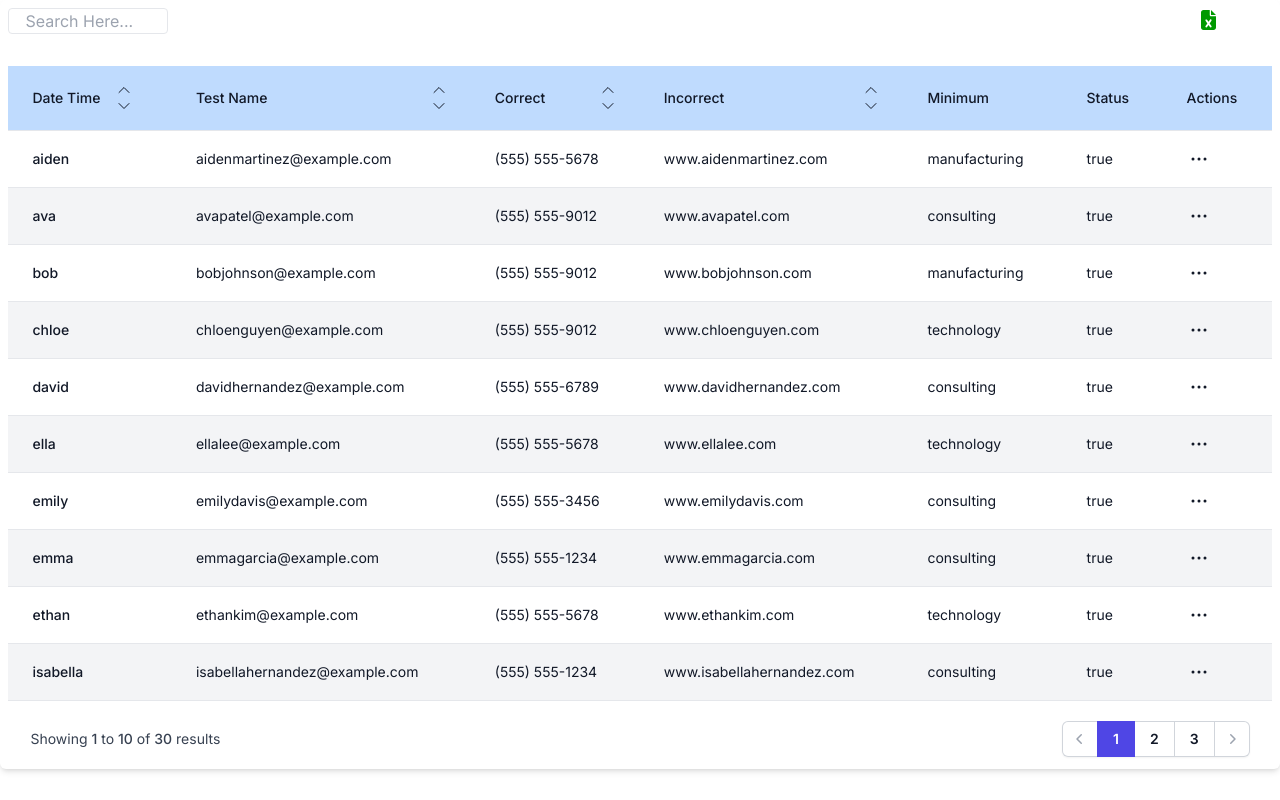
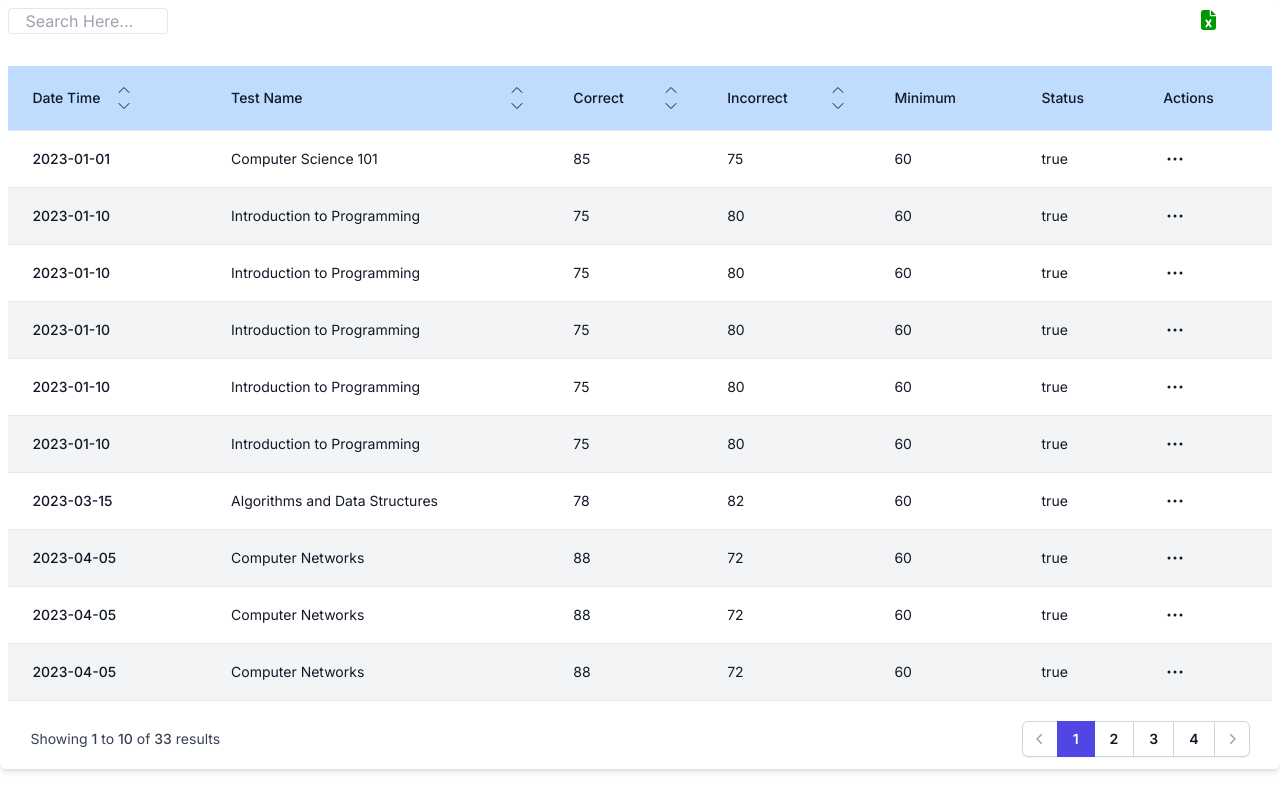
Before and after one commit to sk-py/table_view, a Next.js app in the folder actify_table/: page / in a window 1280 px wide. Built offline with nearby package versions, Linux system fonts and the light colour scheme; what export-from-json would draw is missing.

Commit message:
New data added

```diff
--- a/actify_table/src/app/globals.css
+++ b/actify_table/src/app/globals.css
@@ -13,6 +13,7 @@
     --foreground-rgb: 255, 255, 255;
     --background-start-rgb: 0, 0, 0;
     --background-end-rgb: 0, 0, 0;
+
   }
 }
 
--- a/actify_table/src/app/page.js
+++ b/actify_table/src/app/page.js
@@ -74,7 +74,7 @@ export default function Main() {
         <div className="flex gap-4 items-center lg:mx-16 z-10 -mb-10 mr-5 ">
           <FontAwesomeIcon
             onClick={hanldeExcelDownload}
-            className="text-xl cursor-pointer z-10"
+            className="text-xl cursor-pointer z-20"
             icon={faFileExcel}
             style={{ color: "#009900" }}
           />
--- a/actify_table/src/db.js
+++ b/actify_table/src/db.js
@@ -1,242 +1,266 @@
 export const db = [
   {
-    account: "john",
-    email: "johndoe@example.com",
-    phone: "(555) 555-1234",
-    website: "www.johndoe.com",
-    industry: "marketing",
-    status: true,
+    account: "2023-01-01", // Date format
+    email: "Computer Science 101", // Computer science subject name
+    phone: 85, // Random marks
+    website: 75, // Random marks
+    industry: 60, // Minimum marks required for passing
+    status: "Pass", // Pass or fail
   },
   {
-    account: "jane",
-    email: "janesmith@example.com",
-    phone: "(555) 555-5678",
-    website: "www.janesmith.com",
-    industry: "finance",
-    status: true,
+    account: "2023-03-15", // Date format
+    email: "Algorithms and Data Structures", // Computer science subject name
+    phone: 78, // Random marks
+    website: 82, // Random marks
+    industry: 60, // Minimum marks required for passing
+    status: "Pass", // Pass or fail
   },
   {
-    account: "bob",
-    email: "bobjohnson@example.com",
-    phone: "(555) 555-9012",
-    website: "www.bobjohnson.com",
-    industry: "manufacturing",
-    status: true,
+    account: "2023-06-20", // Date format
+    email: "Database Management Systems", // Computer science subject name
+    phone: 91, // Random marks
+    website: 68, // Random marks
+    industry: 60, // Minimum marks required for passing
+    status: "Pass", // Pass or fail
   },
   {
-    account: "emily",
-    email: "emilydavis@example.com",
-    phone: "(555) 555-3456",
-    website: "www.emilydavis.com",
-    industry: "consulting",
-    status: true,
+    account: "2023-01-10",
+    email: "Introduction to Programming",
+    phone: 75,
+    website: 80,
+    industry: 60,
+    status: "Pass",
   },
   {
-    account: "william",
-    email: "williambrown@example.com",
-    phone: "(555) 555-6789",
-    website: "www.williambrown.com",
-    industry: "engineering",
-    status: true,
+    account: "2023-04-05",
+    email: "Computer Networks",
+    phone: 88,
+    website: 72,
+    industry: 60,
+    status: "Pass",
   },
   {
-    account: "laura",
-    email: "laurawilson@example.com",
-    phone: "(555) 555-1234",
-    website: "www.laurawilson.com",
-    industry: "technology",
-    status: true,
+    account: "2023-07-15",
+    email: "Software Engineering",
+    phone: 92,
+    website: 85,
+    industry: 60,
+    status: "Pass",
   },
   {
-    account: "michael",
-    email: "michaelgarcia@example.com",
-    phone: "(555) 555-9012",
-    website: "www.michaelgarcia.com",
-    industry: "consulting",
-    status: true,
+    account: "2023-10-20",
+    email: "Operating Systems",
+    phone: 80,
+    website: 78,
+    industry: 60,
+    status: "Pass",
   },
   {
-    account: "stephanie",
-    email: "stephanielee@example.com",
-    phone: "(555) 555-3456",
-    website: "www.stephanielee.com",
-    industry: "manufacturing",
-    status: true,
+    account: "2023-12-25",
+    email: "Artificial Intelligence",
+    phone: 86,
+    website: 90,
+    industry: 60,
+    status: "Pass",
   },
   {
-    account: "david",
-    email: "davidhernandez@example.com",
-    phone: "(555) 555-6789",
-    website: "www.davidhernandez.com",
-    industry: "consulting",
-    status: true,
+    account: "2024-02-15",
+    email: "Machine Learning",
+    phone: 95,
+    website: 82,
+    industry: 60,
+    status: "Pass",
   },
   {
-    account: "jessica",
-    email: "jessicaperez@example.com",
-    phone: "(555) 555-9012",
-    website: "www.jessicaperez.com",
-    industry: "technology",
-    status: true,
+    account: "2023-01-10",
+    email: "Introduction to Programming",
+    phone: 75,
+    website: 80,
+    industry: 60,
+    status: "Pass",
   },
   {
-    account: "mark",
-    email: "markthompson@example.com",
-    phone: "(555) 555-1234",
-    website: "www.markthompson.com",
-    industry: "consulting",
-    status: true,
+    account: "2023-04-05",
+    email: "Computer Networks",
+    phone: 88,
+    website: 72,
+    industry: 60,
+    status: "Pass",
   },
   {
-    account: "lisa",
-    email: "lisarodriguez@example.com",
-    phone: "(555) 555-5678",
-    website: "www.lisarodriguez.com",
-    industry: "consulting",
-    status: true,
+    account: "2023-07-15",
+    email: "Software Engineering",
+    phone: 92,
+    website: 85,
+    industry: 60,
+    status: "Pass",
   },
   {
-    account: "julia",
-    email: "juliakim@example.com",
-    phone: "(555) 555-1234",
-    website: "www.juliakim.com",
-    industry: "consulting",
-    status: true,
+    account: "2023-10-20",
+    email: "Operating Systems",
+    phone: 80,
+    website: 78,
+    industry: 60,
+    status: "Pass",
   },
   {
-    account: "max",
-    email: "maxbrown@example.com",
-    phone: "(555) 555-5678",
-    website: "www.maxbrown.com",
-    industry: "technology",
-    status: true,
+    account: "2023-12-25",
+    email: "Artificial Intelligence",
+    phone: 86,
+    website: 90,
+    industry: 60,
+    status: "Pass",
   },
   {
-    account: "oliver",
-    email: "olivermartinez@example.com",
-    phone: "(555) 555-9012",
-    website: "www.olivermartinez.com",
-    industry: "consulting",
-    status: true,
+    account: "2024-02-15",
+    email: "Machine Learning",
+    phone: 95,
+    website: 82,
+    industry: 60,
+    status: "Pass",
   },
   {
-    account: "sophie",
-    email: "sophielee@example.com",
-    phone: "(555) 555-3456",
-    website: "www.sophielee.com",
-    industry: "technology",
-    status: true,
+    account: "2023-01-10",
+    email: "Introduction to Programming",
+    phone: 75,
+    website: 80,
+    industry: 60,
+    status: "Pass",
   },
   {
-    account: "mia",
-    email: "mianuguyen@example.com",
-    phone: "(555) 555-9012",
-    website: "www.mianuguyen.com",
-    industry: "technology",
-    status: true,
+    account: "2023-04-05",
+    email: "Computer Networks",
+    phone: 88,
+    website: 72,
+    industry: 60,
+    status: "Pass",
   },
   {
-    account: "lucas",
-    email: "lucaskim@example.com",
-    phone: "(555) 555-5678",
-    website: "www.lucaskim.com",
-    industry: "manufacturing",
-    status: true,
+    account: "2023-07-15",
+    email: "Software Engineering",
+    phone: 92,
+    website: 85,
+    industry: 60,
+    status: "Pass",
   },
   {
-    account: "isabella",
-    email: "isabellahernandez@example.com",
-    phone: "(555) 555-1234",
-    website: "www.isabellahernandez.com",
-    industry: "consulting",
-    status: true,
+    account: "2023-10-20",
+    email: "Operating Systems",
+    phone: 80,
+    website: 78,
+    industry: 60,
+    status: "Pass",
   },
   {
-    account: "ethan",
-    email: "ethankim@example.com",
-    phone: "(555) 555-5678",
-    website: "www.ethankim.com",
-    industry: "technology",
-    status: true,
+    account: "2023-12-25",
+    email: "Artificial Intelligence",
+    phone: 86,
+    website: 90,
+    industry: 60,
+    status: "Pass",
   },
   {
-    account: "ava",
-    email: "avapatel@example.com",
-    phone: "(555) 555-9012",
-    website: "www.avapatel.com",
-    industry: "consulting",
-    status: true,
+    account: "2024-02-15",
+    email: "Machine Learning",
+    phone: 95,
+    website: 82,
+    industry: 60,
+    status: "Pass",
   },
   {
-    account: "william",
-    email: "williamkim@example.com",
-    phone: "(555) 555-1234",
-    website: "www.williamkim.com",
-    industry: "consulting",
-    status: true,
+    account: "2023-01-10",
+    email: "Introduction to Programming",
+    phone: 75,
+    website: 80,
+    industry: 60,
+    status: "Pass",
   },
   {
-    account: "ella",
-    email: "ellalee@example.com",
-    phone: "(555) 555-5678",
-    website: "www.ellalee.com",
-    industry: "technology",
-    status: true,
+    account: "2023-04-05",
+    email: "Computer Networks",
+    phone: 88,
+    website: 72,
+    industry: 60,
+    status: "Pass",
   },
   {
-    account: "noah",
-    email: "noahmartin@example.com",
-    phone: "(555) 555-9012",
-    website: "www.noahmartin.com",
-    industry: "technology",
-    status: true,
+    account: "2023-07-15",
+    email: "Software Engineering",
+    phone: 92,
+    website: 85,
+    industry: 60,
+    status: "Pass",
   },
   {
-    account: "emma",
-    email: "emmagarcia@example.com",
-    phone: "(555) 555-1234",
-    website: "www.emmagarcia.com",
-    industry: "consulting",
-    status: true,
+    account: "2023-10-20",
+    email: "Operating Systems",
+    phone: 80,
+    website: 78,
+    industry: 60,
+    status: "Pass",
   },
   {
-    account: "aiden",
-    email: "aidenmartinez@example.com",
-    phone: "(555) 555-5678",
-    website: "www.aidenmartinez.com",
-    industry: "manufacturing",
-    status: true,
+    account: "2023-12-25",
+    email: "Artificial Intelligence",
+    phone: 86,
+    website: 90,
+    industry: 60,
+    status: "Pass",
   },
   {
-    account: "chloe",
-    email: "chloenguyen@example.com",
-    phone: "(555) 555-9012",
-    website: "www.chloenguyen.com",
-    industry: "technology",
-    status: true,
+    account: "2024-02-15",
+    email: "Machine Learning",
+    phone: 95,
+    website: 82,
+    industry: 60,
+    status: "Pass",
   },
   {
-    account: "liam",
-    email: "liambrown@example.com",
-    phone: "(555) 555-1234",
-    website: "www.liambrown.com",
-    industry: "consulting",
-    status: true,
+    account: "2023-01-10",
+    email: "Introduction to Programming",
+    phone: 75,
+    website: 80,
+    industry: 60,
+    status: "Pass",
   },
   {
-    account: "jasmine",
-    email: "jasminebrown@example.com",
-    phone: "(555) 555-1234",
-    website: "www.jasminebrown.com",
-    industry: "technology",
-    status: true,
+    account: "2023-04-05",
+    email: "Computer Networks",
+    phone: 88,
+    website: 72,
+    industry: 60,
+    status: "Pass",
   },
   {
-    account: "stefan",
-    email: "stefankupidura@example.com",
-    phone: "(555) 555-1234",
-    website: "www.stefankupidura.com",
-    industry: "development",
-    status: true,
+    account: "2023-07-15",
+    email: "Software Engineering",
+    phone: 92,
+    website: 85,
+    industry: 60,
+    status: "Pass",
+  },
+  {
+    account: "2023-10-20",
+    email: "Operating Systems",
+    phone: 80,
+    website: 78,
+    industry: 60,
+    status: "Pass",
+  },
+  {
+    account: "2023-12-25",
+    email: "Artificial Intelligence",
+    phone: 86,
+    website: 90,
+    industry: 60,
+    status: "Pass",
+  },
+  {
+    account: "2024-02-15",
+    email: "Machine Learning",
+    phone: 95,
+    website: 82,
+    industry: 60,
+    status: "Pass",
   },
 ];
```
